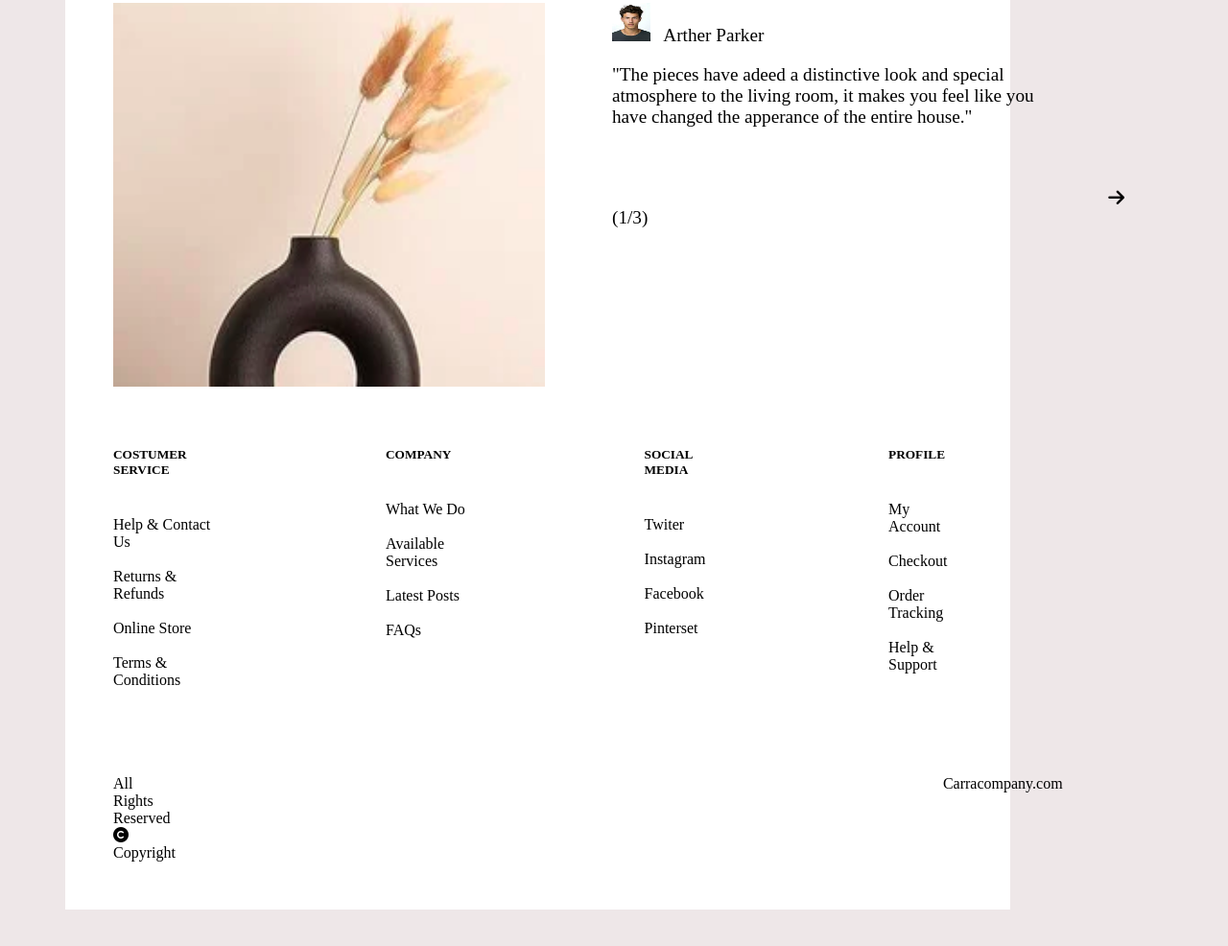
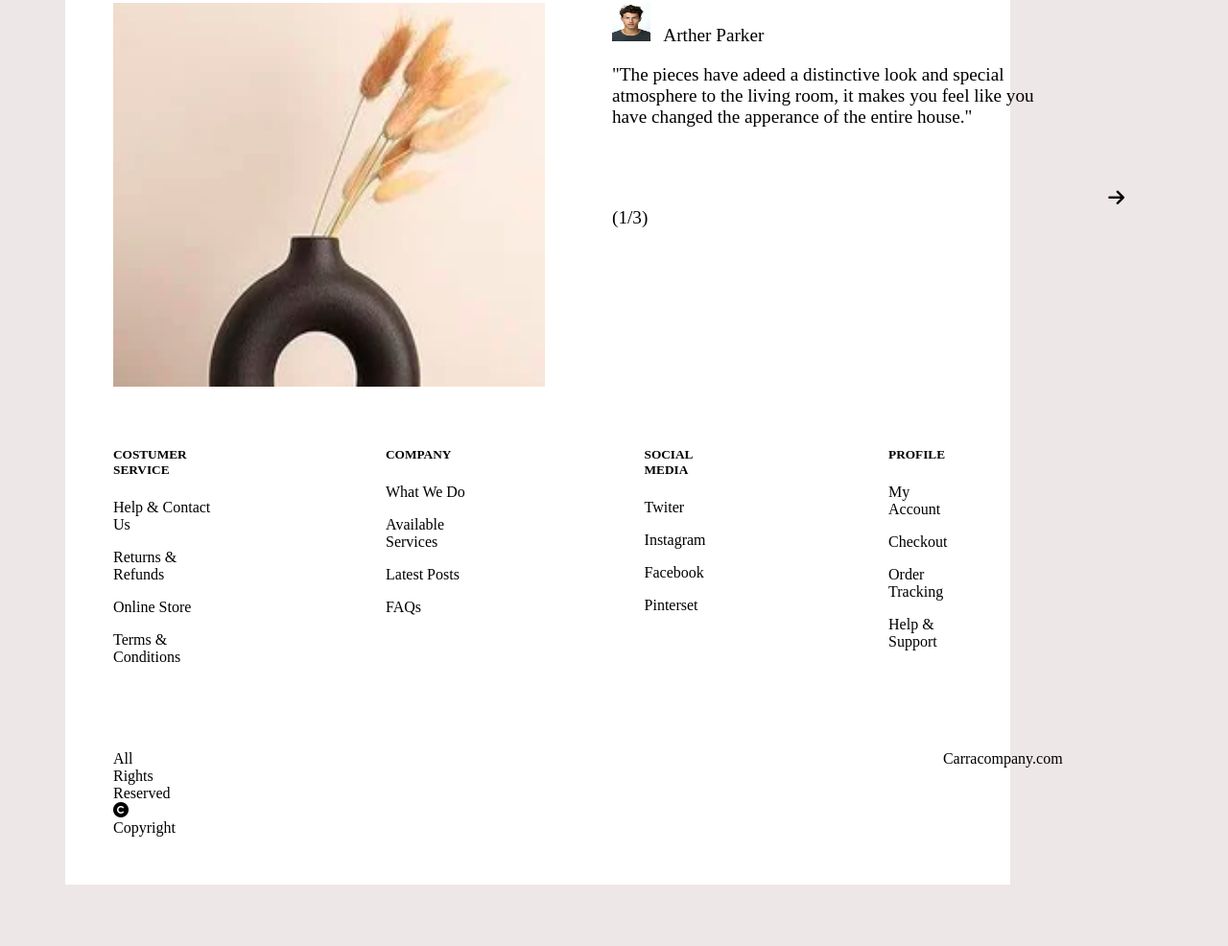
Before and after one commit to mercykilonzo/Home_Decor, a plain HTML site: page index.html in a window 1280 px wide. Shown: the part 2966-3952 px from the top of the page at 96% size. Drawn offline with Linux system fonts and the light colour scheme.

Commit message:
modified the about

```diff
--- a/index.html
+++ b/index.html
@@ -217,54 +217,35 @@
      <br><br>
      <div class="About">
         <div>
-        <h5>COSTUMER SERVICE</h5>
-        <br>
-        Help & Contact Us
-        <br><br>
-        Returns & Refunds
-        <br><br>
-        Online Store
-        <br><br>
-        Terms & Conditions
-        <br> <br>
+            <h5>COSTUMER SERVICE</h5>
+            <p>Help & Contact Us</p>
+            <p>Returns & Refunds</p>
+            <p>Online Store </p>
+            <p>Terms & Conditions</p>
         </div>
 
         <div>
             <h5>COMPANY</h5>
-        <br>
-        What We Do
-        <br><br>
-        Available Services
-        <br><br>
-        Latest Posts
-        <br><br>
-        FAQs
-        <br> <br>
+            <p>What We Do</p>
+            <p>Available Services</p>
+            <p>Latest Posts</p>
+            <p>FAQs</p>
+
         </div>
         <div>
             <h5>SOCIAL MEDIA</h5>
-        <br>
-        Twiter
-        <br><br>
-        Instagram
-        <br><br>
-        Facebook
-        <br><br>
-        Pinterset
-        <br> <br>
+            <p> Twiter</p>
+            <p>Instagram</p>
+            <p> Facebook</p>
+            <p>Pinterset</p>
         </div>
 
         <div>
             <h5>PROFILE</h5>
-        <br>
-        My Account
-        <br><br>
-        Checkout
-        <br><br>
-        Order Tracking
-        <br><br>
-        Help & Support
-        <br> <br>
+            <p>My Account</p>
+            <p>Checkout</p>
+            <p>Order Tracking</p>
+            <p>Help & Support</p>
         </div>
      </div>
      <br><br>
```
